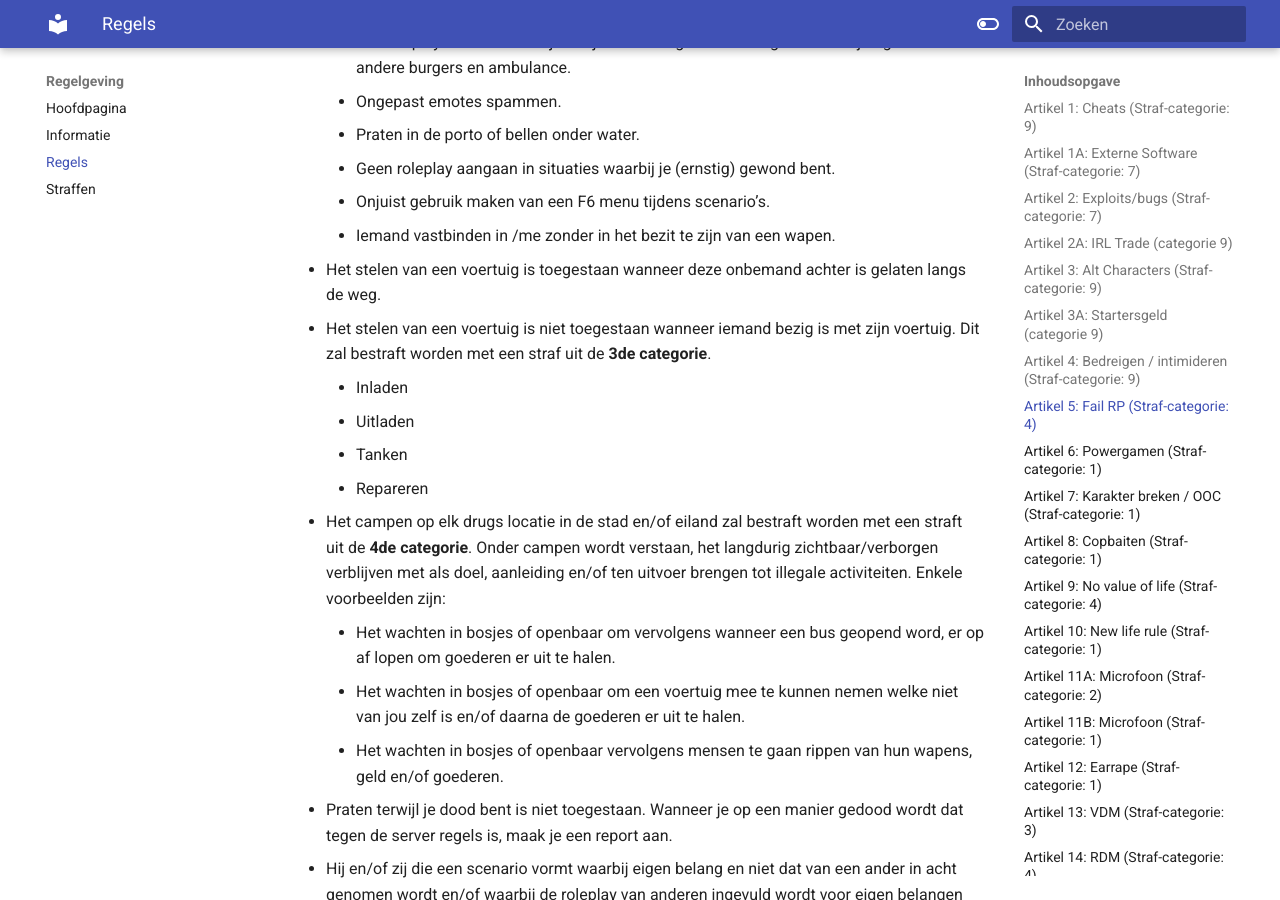
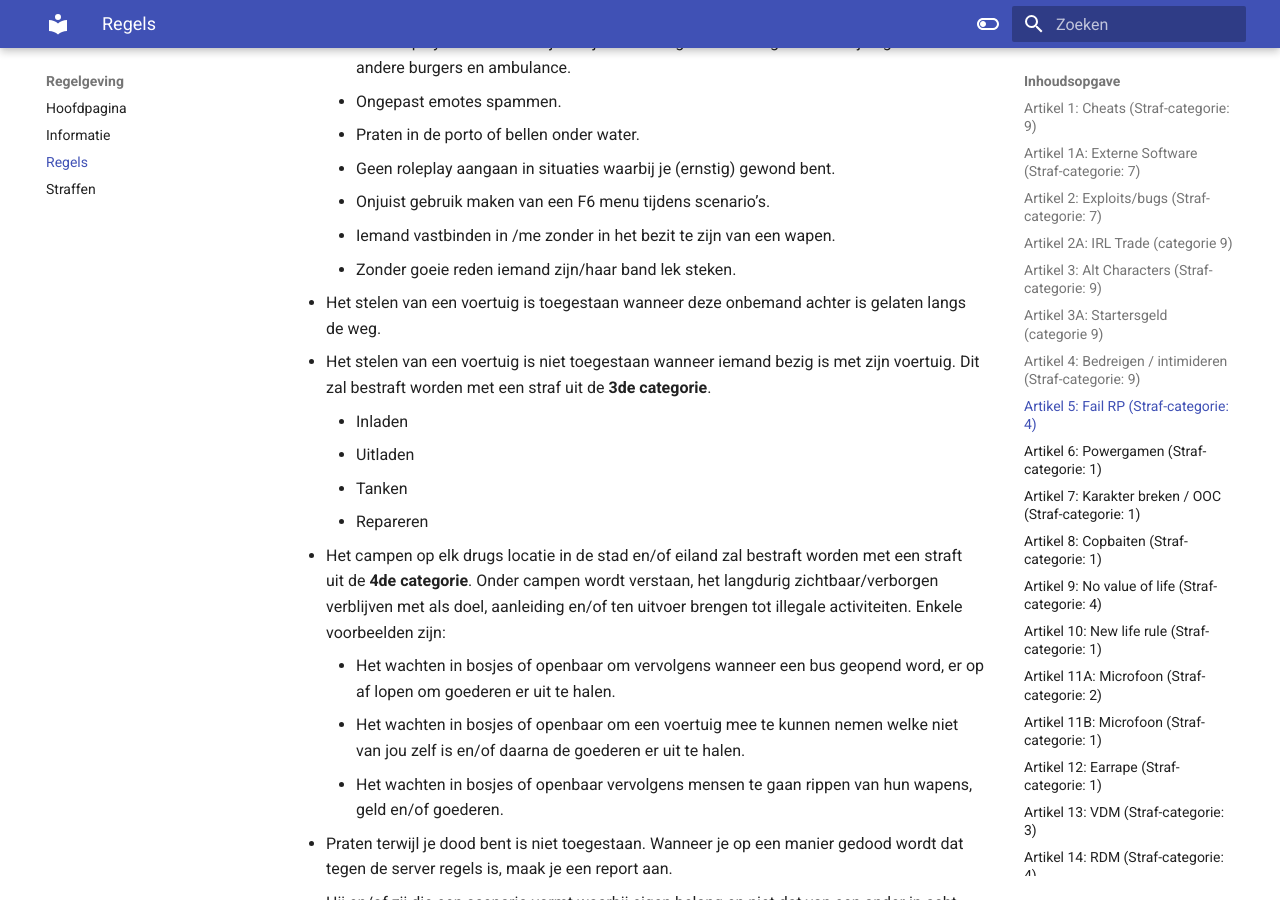
Before and after one commit to ZuiderVeenRP/apv, an MkDocs documentation site: the page built from docs/algemeen.md, in a window 1280 px wide and 900 px high, scrolled down 1750 px. Built offline with MkDocs 1.6.1 and Material for MkDocs 9.7.7, drawn with Linux system fonts in a browser that asks for light colours; comment, search, counter and statistics services are not loaded.

Commit message:
Toevoeging voorbeeld failrp
Zonder goeie reden iemand zijn/haar band lek steken.

```diff
--- a/docs/algemeen.md
+++ b/docs/algemeen.md
@@ -42,6 +42,7 @@
       * Geen roleplay aangaan in situaties waarbij je (ernstig) gewond bent.
       * Onjuist gebruik maken van een F6 menu tijdens scenario’s.
       * Iemand vastbinden in /me zonder in het bezit te zijn van een wapen.
+      * Zonder goeie reden iemand zijn/haar band lek steken.
    - Het stelen van een voertuig is toegestaan wanneer deze onbemand achter is gelaten langs de weg.
    - Het stelen van een voertuig is niet toegestaan wanneer iemand bezig is met zijn voertuig. Dit zal bestraft worden met een straf uit de **3de categorie**.
      * Inladen
```
